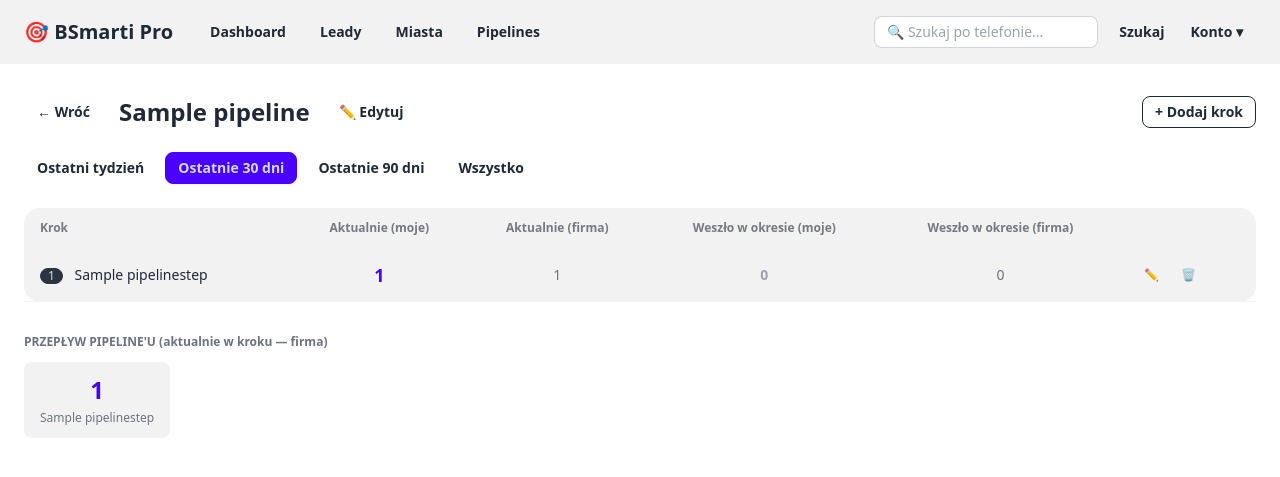
After one commit to alucardo/prospecting-toolkit, a Django app: page /pipelines/1/ in a window 1280 px wide. The commit adds this page. Shown: the top 477 px of the page. Run offline with Django 5.2, Linux system fonts and the light colour scheme; a user stored in the database is signed in; tables that the repository leaves empty hold one stand-in row (values such as "Sample post"); parts of the project's set-up code (start-up, migrations or seed data) failed here and were passed over; some libraries are stand-ins or nearby versions.

Commit message:
Sell pipline

```diff
--- /dev/null
+++ b/leads/templates/leads/pipeline/detail.html
@@ -0,0 +1,94 @@
+{% extends 'base.html' %}
+{% block content %}
+
+<div class="flex items-center gap-4 mb-6">
+    <a href="{% url 'leads:pipeline_index' %}" class="btn btn-ghost btn-sm">← Wróć</a>
+    <h1 class="text-2xl font-bold">{{ pipeline.name }}</h1>
+    <a href="{% url 'leads:pipeline_edit' pipeline.pk %}" class="btn btn-ghost btn-sm">✏️ Edytuj</a>
+    <a href="{% url 'leads:pipeline_step_create' pipeline.pk %}" class="btn btn-outline btn-sm ml-auto">+ Dodaj krok</a>
+</div>
+
+<!-- Filtr okresu -->
+<div class="flex gap-2 mb-6">
+    <a href="?period=week" class="btn btn-sm {% if period == 'week' %}btn-primary{% else %}btn-ghost{% endif %}">Ostatni tydzień</a>
+    <a href="?period=month" class="btn btn-sm {% if period == 'month' %}btn-primary{% else %}btn-ghost{% endif %}">Ostatnie 30 dni</a>
+    <a href="?period=quarter" class="btn btn-sm {% if period == 'quarter' %}btn-primary{% else %}btn-ghost{% endif %}">Ostatnie 90 dni</a>
+    <a href="?period=all" class="btn btn-sm {% if period == 'all' %}btn-primary{% else %}btn-ghost{% endif %}">Wszystko</a>
+</div>
+
+{% if stats %}
+<!-- Statystyki -->
+<div class="overflow-x-auto mb-8">
+    <table class="table bg-base-200 rounded-box">
+        <thead>
+            <tr>
+                <th>Krok</th>
+                <th class="text-center">Aktualnie (moje)</th>
+                <th class="text-center">Aktualnie (firma)</th>
+                <th class="text-center">Weszło w okresie (moje)</th>
+                <th class="text-center">Weszło w okresie (firma)</th>
+                <th></th>
+            </tr>
+        </thead>
+        <tbody>
+            {% for s in stats %}
+            <tr>
+                <td class="font-medium">
+                    <span class="badge badge-neutral badge-sm mr-2">{{ s.step.order }}</span>
+                    {{ s.step.name }}
+                </td>
+                <td class="text-center">
+                    <span class="text-lg font-bold {% if s.current_mine > 0 %}text-primary{% else %}text-gray-400{% endif %}">
+                        {{ s.current_mine }}
+                    </span>
+                </td>
+                <td class="text-center text-gray-500">{{ s.current_all }}</td>
+                <td class="text-center">
+                    <span class="font-semibold {% if s.entered_period_mine > 0 %}text-success{% else %}text-gray-400{% endif %}">
+                        {{ s.entered_period_mine }}
+                    </span>
+                </td>
+                <td class="text-center text-gray-500">{{ s.entered_period_all }}</td>
+                <td>
+                    <div class="flex gap-1">
+                        <a href="{% url 'leads:pipeline_step_edit' pipeline.pk s.step.pk %}" class="btn btn-ghost btn-xs">✏️</a>
+                        <form method="post" action="{% url 'leads:pipeline_step_delete' pipeline.pk s.step.pk %}">
+                            {% csrf_token %}
+                            <button type="submit" class="btn btn-ghost btn-xs text-error"
+                                onclick="return confirm('Usunąć krok {{ s.step.name }}?')">🗑</button>
+                        </form>
+                    </div>
+                </td>
+            </tr>
+            {% endfor %}
+        </tbody>
+    </table>
+</div>
+
+<!-- Wizualizacja kroków -->
+<div class="mb-6">
+    <p class="text-xs text-gray-500 mb-3 font-semibold">PRZEPŁYW PIPELINE'U (aktualnie w kroku — firma)</p>
+    <div class="flex items-center gap-1 flex-wrap">
+        {% for s in stats %}
+        <div class="text-center">
+            <div class="bg-base-200 rounded-lg px-4 py-3 min-w-24">
+                <div class="text-2xl font-bold {% if s.current_all > 0 %}text-primary{% else %}text-gray-300{% endif %}">
+                    {{ s.current_all }}
+                </div>
+                <div class="text-xs text-gray-500 mt-1">{{ s.step.name }}</div>
+            </div>
+        </div>
+        {% if not forloop.last %}
+        <span class="text-gray-400 text-xl">→</span>
+        {% endif %}
+        {% endfor %}
+    </div>
+</div>
+
+{% else %}
+<div class="alert alert-info">
+    <span>Brak kroków w tym pipeline — <a href="{% url 'leads:pipeline_step_create' pipeline.pk %}" class="link">dodaj pierwszy krok</a>.</span>
+</div>
+{% endif %}
+
+{% endblock %}
--- a/leads/urls.py
+++ b/leads/urls.py
@@ -46,4 +46,17 @@ urlpatterns = [
     path('leads/<int:pk>/reports/google-analysis/preview/', views.reports.google_analysis_preview, name='report_google_analysis_preview'),
     path('leads/<int:pk>/audit/edit/', views.reports.audit_edit, name='audit_edit'),
     path('profile/', views.user_contact.user_contact_edit, name='user_contact_edit'),
+
+    # Pipelines
+    path('pipelines/', views.pipeline.pipeline_index, name='pipeline_index'),
+    path('pipelines/new/', views.pipeline.pipeline_create, name='pipeline_create'),
+    path('pipelines/<int:pk>/', views.pipeline.pipeline_detail, name='pipeline_detail'),
+    path('pipelines/<int:pk>/edit/', views.pipeline.pipeline_edit, name='pipeline_edit'),
+    path('pipelines/<int:pipeline_pk>/steps/new/', views.pipeline.pipeline_step_create, name='pipeline_step_create'),
+    path('pipelines/<int:pipeline_pk>/steps/<int:step_pk>/edit/', views.pipeline.pipeline_step_edit, name='pipeline_step_edit'),
+    path('pipelines/<int:pipeline_pk>/steps/<int:step_pk>/delete/', views.pipeline.pipeline_step_delete, name='pipeline_step_delete'),
+    path('pipelines/<int:pipeline_pk>/steps.json', views.pipeline.pipeline_steps_json, name='pipeline_steps_json'),
+    path('leads/<int:lead_pk>/pipeline/add/', views.pipeline.lead_pipeline_add, name='lead_pipeline_add'),
+    path('leads/<int:lead_pk>/pipeline/move/', views.pipeline.lead_pipeline_move, name='lead_pipeline_move'),
+    path('leads/<int:lead_pk>/pipeline/edit/', views.pipeline.lead_pipeline_edit, name='lead_pipeline_edit'),
 ]
--- a/leads/views/__init__.py
+++ b/leads/views/__init__.py
@@ -16,4 +16,4 @@ from .whisper import whisper_transcribe
 from .phone_search import phone_search
 from .analysis_posts_status import analysis_posts_status
 from .reports import google_analysis_pdf, google_analysis_preview
-from . import reports, user_contact
+from . import reports, user_contact, pipeline
--- /dev/null
+++ b/leads/views/pipeline.py
@@ -0,0 +1,206 @@
+from django.shortcuts import render, redirect, get_object_or_404
+from django.contrib.auth.decorators import login_required
+from django.contrib.auth.models import User
+from django.db.models import Count, Q
+from django.utils import timezone
+from django.http import JsonResponse
+from ..models import Pipeline, PipelineStep, LeadPipelineEntry, LeadPipelineStepHistory, Lead
+from ..forms import PipelineForm, PipelineStepForm, LeadPipelineEntryForm
+
+
+@login_required
+def pipeline_index(request):
+    pipelines = Pipeline.objects.annotate(
+        entries_count=Count('entries')
+    )
+    return render(request, 'leads/pipeline/index.html', {'pipelines': pipelines})
+
+
+@login_required
+def pipeline_create(request):
+    form = PipelineForm()
+    if request.method == 'POST':
+        form = PipelineForm(request.POST)
+        if form.is_valid():
+            pipeline = form.save()
+            return redirect('leads:pipeline_detail', pk=pipeline.pk)
+    return render(request, 'leads/pipeline/form.html', {'form': form, 'title': 'Nowy pipeline'})
+
+
+@login_required
+def pipeline_edit(request, pk):
+    pipeline = get_object_or_404(Pipeline, pk=pk)
+    form = PipelineForm(instance=pipeline)
+    if request.method == 'POST':
+        form = PipelineForm(request.POST, instance=pipeline)
+        if form.is_valid():
+            form.save()
+            return redirect('leads:pipeline_detail', pk=pipeline.pk)
+    return render(request, 'leads/pipeline/form.html', {'form': form, 'title': 'Edytuj pipeline', 'pipeline': pipeline})
+
+
+@login_required
+def pipeline_detail(request, pk):
+    pipeline = get_object_or_404(Pipeline, pk=pk)
+    steps = pipeline.steps.all()
+
+    # Filtry okresu
+    period = request.GET.get('period', 'month')
+    now = timezone.now()
+    if period == 'week':
+        date_from = now - timezone.timedelta(weeks=1)
+    elif period == 'month':
+        date_from = now - timezone.timedelta(days=30)
+    elif period == 'quarter':
+        date_from = now - timezone.timedelta(days=90)
+    else:
+        date_from = None
+
+    # Statystyki per krok — ile leadów jest aktualnie na danym kroku
+    stats = []
+    for step in steps:
+        qs_all = LeadPipelineEntry.objects.filter(current_step=step)
+        qs_mine = qs_all.filter(assigned_to=request.user)
+
+        # Historia — ile leadów weszło na ten krok w danym okresie
+        history_qs = LeadPipelineStepHistory.objects.filter(step=step)
+        history_mine = history_qs.filter(assigned_to=request.user)
+        if date_from:
+            history_qs = history_qs.filter(entered_at__gte=date_from)
+            history_mine = history_mine.filter(entered_at__gte=date_from)
+
+        stats.append({
+            'step': step,
+            'current_all': qs_all.count(),
+            'current_mine': qs_mine.count(),
+            'entered_period_all': history_qs.count(),
+            'entered_period_mine': history_mine.count(),
+        })
+
+    return render(request, 'leads/pipeline/detail.html', {
+        'pipeline': pipeline,
+        'steps': steps,
+        'stats': stats,
+        'period': period,
+    })
+
+
+@login_required
+def pipeline_step_create(request, pipeline_pk):
+    pipeline = get_object_or_404(Pipeline, pk=pipeline_pk)
+    # Ustaw domyślny order jako następny
+    next_order = (pipeline.steps.order_by('-order').values_list('order', flat=True).first() or 0) + 1
+    form = PipelineStepForm(initial={'order': next_order})
+    if request.method == 'POST':
+        form = PipelineStepForm(request.POST)
+        if form.is_valid():
+            step = form.save(commit=False)
+            step.pipeline = pipeline
+            step.save()
+            return redirect('leads:pipeline_detail', pk=pipeline.pk)
+    return render(request, 'leads/pipeline/step_form.html', {'form': form, 'pipeline': pipeline, 'title': 'Nowy krok'})
+
+
+@login_required
+def pipeline_step_edit(request, pipeline_pk, step_pk):
+    pipeline = get_object_or_404(Pipeline, pk=pipeline_pk)
+    step = get_object_or_404(PipelineStep, pk=step_pk, pipeline=pipeline)
+    form = PipelineStepForm(instance=step)
+    if request.method == 'POST':
+        form = PipelineStepForm(request.POST, instance=step)
+        if form.is_valid():
+            form.save()
+            return redirect('leads:pipeline_detail', pk=pipeline.pk)
+    return render(request, 'leads/pipeline/step_form.html', {'form': form, 'pipeline': pipeline, 'title': 'Edytuj krok'})
+
+
+@login_required
+def pipeline_step_delete(request, pipeline_pk, step_pk):
+    pipeline = get_object_or_404(Pipeline, pk=pipeline_pk)
+    step = get_object_or_404(PipelineStep, pk=step_pk, pipeline=pipeline)
+    if request.method == 'POST':
+        step.delete()
+    return redirect('leads:pipeline_detail', pk=pipeline.pk)
+
+
+@login_required
+def lead_pipeline_add(request, lead_pk):
+    """Dodaj leada do pipeline'u."""
+    lead = get_object_or_404(Lead, pk=lead_pk)
+
+    # Sprawdź czy lead nie jest już w pipeline
+    if hasattr(lead, 'pipeline_entry'):
+        return redirect('leads:lead_detail', pk=lead.pk)
+
+    pipeline_id = request.POST.get('pipeline') or request.GET.get('pipeline')
+    pipeline = get_object_or_404(Pipeline, pk=pipeline_id) if pipeline_id else None
+
+    form = LeadPipelineEntryForm(pipeline=pipeline)
+    pipelines = Pipeline.objects.all()
+
+    if request.method == 'POST':
+        form = LeadPipelineEntryForm(request.POST, pipeline=pipeline)
+        if form.is_valid():
+            entry = form.save(commit=False)
+            entry.lead = lead
+            entry.save()
+            # Zapisz historię pierwszego kroku
+            LeadPipelineStepHistory.objects.create(
+                entry=entry,
+                step=entry.current_step,
+                assigned_to=entry.assigned_to,
+            )
+            return redirect('leads:lead_detail', pk=lead.pk)
+
+    return render(request, 'leads/pipeline/lead_add.html', {
+        'lead': lead,
+        'form': form,
+        'pipelines': pipelines,
+        'selected_pipeline': pipeline,
+    })
+
+
+@login_required
+def lead_pipeline_move(request, lead_pk):
+    """Przesuń leada do następnego kroku."""
+    lead = get_object_or_404(Lead, pk=lead_pk)
+    entry = get_object_or_404(LeadPipelineEntry, lead=lead)
+
+    if request.method == 'POST':
+        step_pk = request.POST.get('step')
+        step = get_object_or_404(PipelineStep, pk=step_pk, pipeline=entry.pipeline)
+
+        entry.current_step = step
+        entry.save(update_fields=['current_step'])
+
+        LeadPipelineStepHistory.objects.create(
+            entry=entry,
+            step=step,
+            assigned_to=entry.assigned_to,
+        )
+
+    return redirect('leads:lead_detail', pk=lead.pk)
+
+
+@login_required
+def lead_pipeline_edit(request, lead_pk):
+    """Edytuj przypisanie (handlowiec)."""
+    lead = get_object_or_404(Lead, pk=lead_pk)
+    entry = get_object_or_404(LeadPipelineEntry, lead=lead)
+
+    form = LeadPipelineEntryForm(instance=entry, pipeline=entry.pipeline)
+    if request.method == 'POST':
+        form = LeadPipelineEntryForm(request.POST, instance=entry, pipeline=entry.pipeline)
+        if form.is_valid():
+            form.save()
+            return redirect('leads:lead_detail', pk=lead.pk)
+
+    return render(request, 'leads/pipeline/lead_edit.html', {'lead': lead, 'entry': entry, 'form': form})
+
+
+@login_required
+def pipeline_steps_json(request, pipeline_pk):
+    """JSON dla dynamicznego ładowania kroków po wyborze pipeline."""
+    pipeline = get_object_or_404(Pipeline, pk=pipeline_pk)
+    steps = list(pipeline.steps.values('pk', 'name', 'order'))
+    return JsonResponse({'steps': steps})
--- a/templates/base.html
+++ b/templates/base.html
@@ -15,6 +15,7 @@
             <a href="{% url 'leads:dashboard' %}" class="btn btn-ghost btn-sm">Dashboard</a>
             <a href="{% url 'leads:lead_index' %}" class="btn btn-ghost btn-sm">Leady</a>
             <a href="{% url 'leads:city_index' %}" class="btn btn-ghost btn-sm">Miasta</a>
+            <a href="{% url 'leads:pipeline_index' %}" class="btn btn-ghost btn-sm">Pipelines</a>
         </div>
         <div class="ml-auto flex items-center gap-3">
             <form method="get" action="{% url 'leads:phone_search' %}" class="flex gap-2">
```
Also changed, not shown: leads/forms.py (+52 -1 lines), leads/models.py (+48 -0 lines), leads/templates/leads/lead/detail.html (+63 -0 lines), leads/templates/leads/pipeline/form.html (added, +30 -0 lines), leads/templates/leads/pipeline/index.html (added, +35 -0 lines), leads/templates/leads/pipeline/lead_add.html (added, +68 -0 lines), leads/templates/leads/pipeline/lead_edit.html (added, +30 -0 lines), leads/templates/leads/pipeline/step_form.html (added, +30 -0 lines), leads/migrations/0026_pipeline_alter_lead_status_leadpipelineentry_and_more.py (added).
